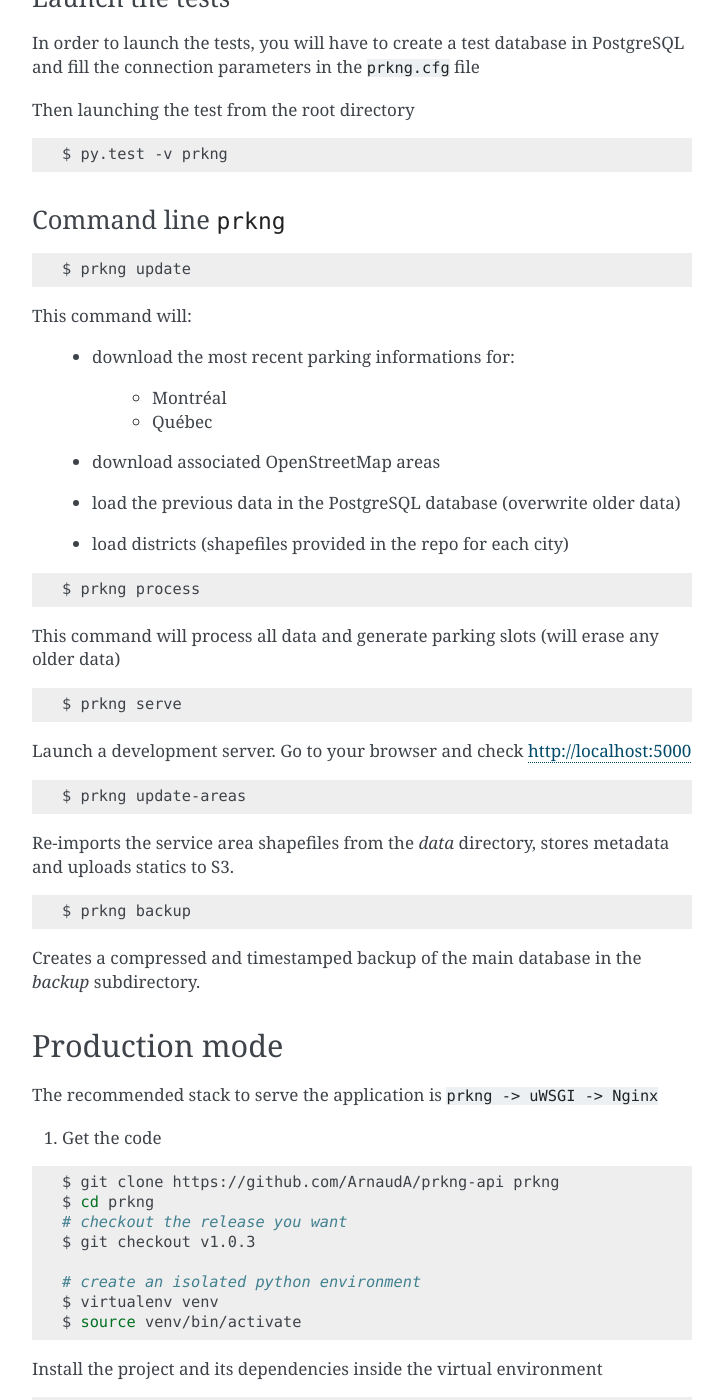
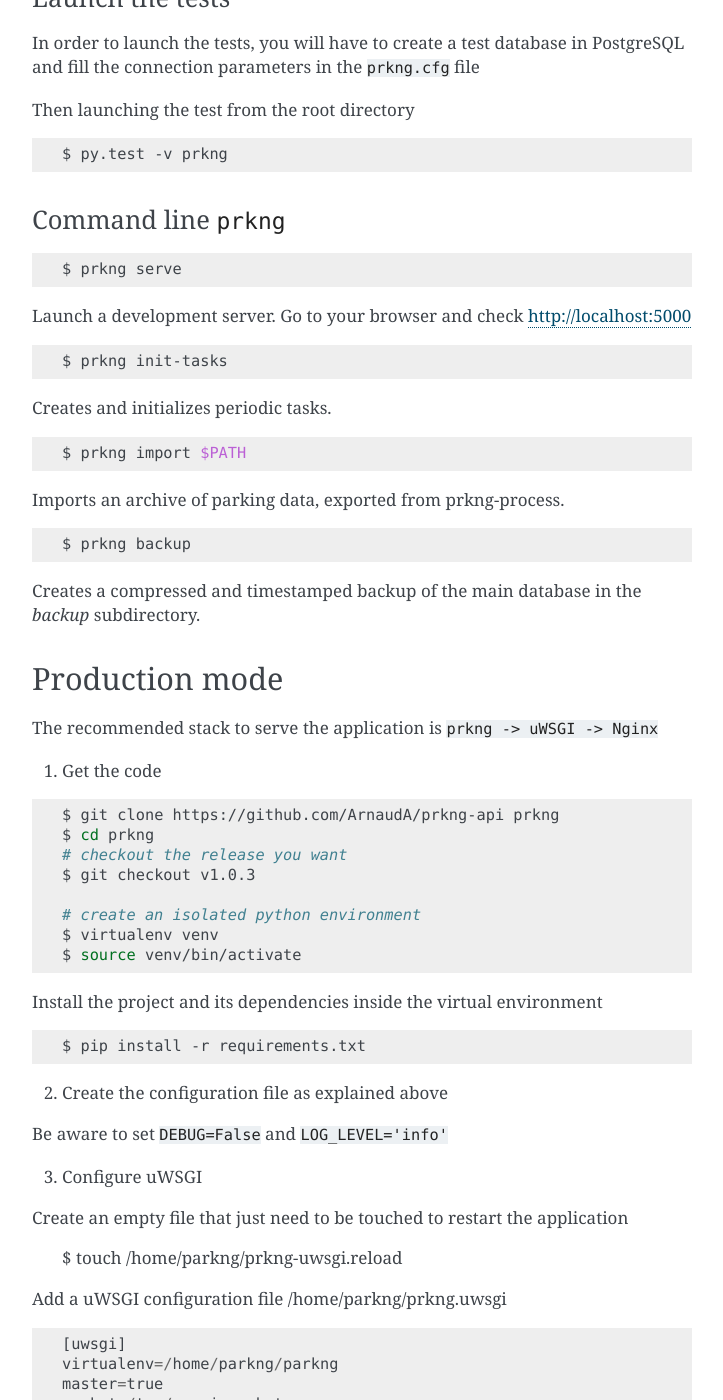
Before and after one commit to prkng/api, a Sphinx documentation site: the page built from doc/installation.rst, in a window 1280 px wide and 1400 px high, scrolled down 2954 px. Shown: the whole window, without its empty margins (388-1111 px from the left). Built offline with Sphinx 7.4.7, drawn with Linux system fonts in a browser that asks for light colours; some of the changed text lies outside the part shown.

Commit message:
update documentation

```diff
--- a/doc/index.rst
+++ b/doc/index.rst
@@ -12,4 +12,4 @@ Contents:
    api
    models
    tasks
-   newcity
+   modules
--- a/doc/installation.rst
+++ b/doc/installation.rst
@@ -24,8 +24,8 @@ System requirements
 Database configuration
 ======================
 
-This document assumes that you have already configured a postgresql database running
-with the postgis extension.
+This document assumes that you have already configured a PostgreSQL database running
+with the PostGIS extension.
 
 Configuration recommended for the **shared_buffer** parameter (postgresql.conf) is 1/4 of the RAM.
 The **checkpoint_segment** can be increased to 128 to speed up data loading.
@@ -129,7 +129,7 @@ Build the documentation
     $ cd doc/
     $ make html
 
-Go to ``<file:///home/user/path/to/prkng/doc/_build/html>`_
+Go to `<file:///home/user/path/to/prkng/doc/_build/html>`_
 
 
 Build the admin interface
@@ -165,27 +165,6 @@ Command line ``prkng``
 
 .. code-block:: bash
 
-    $ prkng update
-
-This command will:
-
-    - download the most recent parking informations for:
-
-        - Montréal
-        - Québec
-
-    - download associated OpenStreetMap areas
-    - load the previous data in the PostgreSQL database (overwrite older data)
-    - load districts (shapefiles provided in the repo for each city)
-
-.. code-block:: bash
-
-    $ prkng process
-
-This command will process all data and generate parking slots (will erase any older data)
-
-.. code-block:: bash
-
     $ prkng serve
 
 Launch a development server.
@@ -193,9 +172,15 @@ Go to your browser and check `<http://localhost:5000>`_
 
 .. code-block:: bash
 
-    $ prkng update-areas
+    $ prkng init-tasks
 
-Re-imports the service area shapefiles from the `data` directory, stores metadata and uploads statics to S3.
+Creates and initializes periodic tasks.
+
+.. code-block:: bash
+
+    $ prkng import $PATH
+
+Imports an archive of parking data, exported from prkng-process.
 
 .. code-block:: bash
 
```
Also changed, not shown: doc/modules.rst (added, +41 -0 lines), doc/newcity.rst (deleted, +0 -147 lines), doc/_static/pipeline.svg (deleted), 1 other file.
